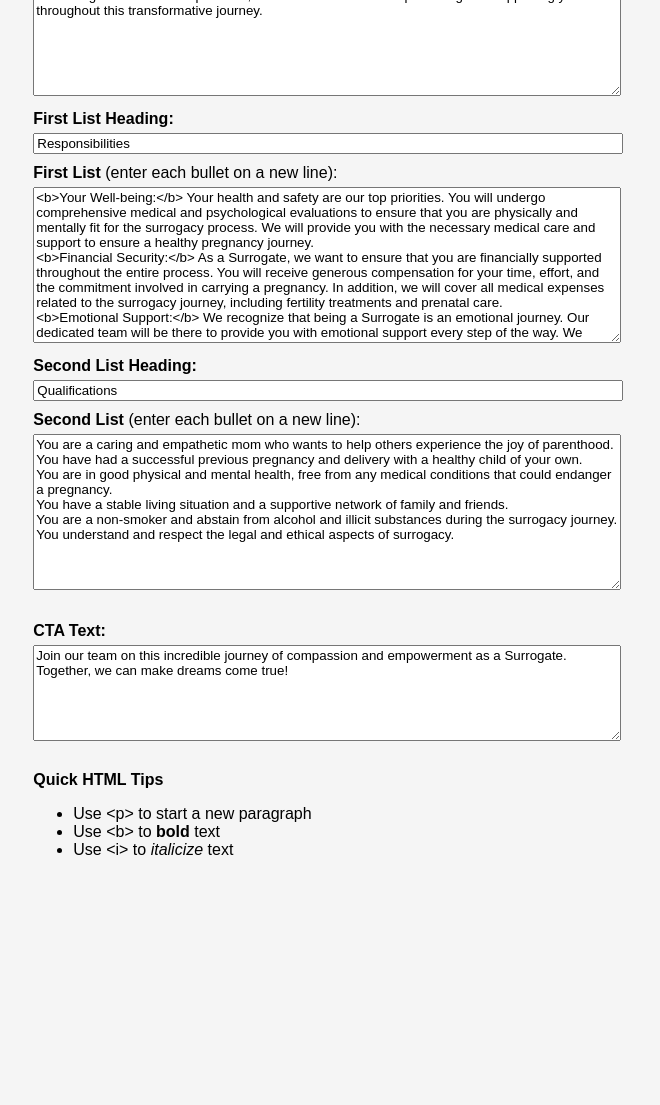
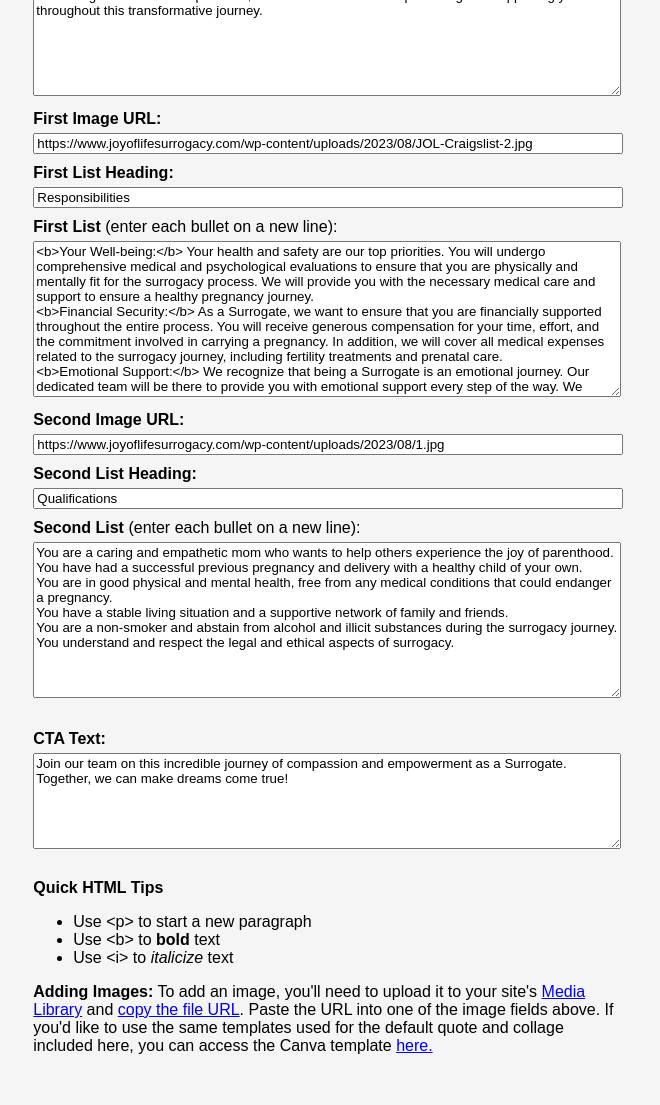
Before and after one commit to AnnieZillas/CraigslistHTML, a plain HTML site: page index.html in a window 1280 px wide. Shown: the part 364-1469 px from the top of the page, 0-660 px from the left. Drawn offline with Linux system fonts and the light colour scheme.

Commit message:
Update index.html

```diff
--- a/index.html
+++ b/index.html
@@ -31,7 +31,9 @@
       <b>Description:</b>
       <br><textarea id="description" rows="10" oninput="generateHTML()">Are you a compassionate and caring mom who wants to make a life-changing impact on others? As a Surrogate, you will have the incredible opportunity to help individuals or couples struggling with infertility to experience the joy of parenthood. We understand that your safety and financial well-being are of utmost importance, and we are committed to protecting and supporting you throughout this transformative journey.
       </textarea><br>
-
+      <!-- First Image Field -->
+      <b>First Image URL:</b>
+      <br><input type="text" id="imageOne" value="https://www.joyoflifesurrogacy.com/wp-content/uploads/2023/08/JOL-Craigslist-2.jpg" oninput="generateHTML()"><br>
       <!-- First List Heading Input Field -->
       <b>First List Heading:</b>
       <br><input type="text" id="listHeading" value="Responsibilities" oninput="generateHTML()"><br>
@@ -43,7 +45,9 @@
 <b>Financial Security:</b> As a Surrogate, we want to ensure that you are financially supported throughout the entire process. You will receive generous compensation for your time, effort, and the commitment involved in carrying a pregnancy. In addition, we will cover all medical expenses related to the surrogacy journey, including fertility treatments and prenatal care.
 <b>Emotional Support:</b> We recognize that being a Surrogate is an emotional journey. Our dedicated team will be there to provide you with emotional support every step of the way. We encourage open communication and will foster a positive relationship between you and the intended parents. Your well-being and emotional needs are of utmost importance to us.
 <b>Legal Protection:</b> We will guide you through the legal procedures involved in surrogacy, ensuring that you understand and are comfortable with all legal obligations and rights. We work with experienced legal professionals who will ensure that your rights and interests are protected throughout the process.</textarea><br>
-
+      <!-- Second Image Field -->
+      <b>Second Image URL:</b>
+      <br><input type="text" id="imageTwo" value="https://www.joyoflifesurrogacy.com/wp-content/uploads/2023/08/1.jpg" oninput="generateHTML()"><br>
       <!-- Second List Heading Input Field -->
       <b>Second List Heading:</b>
       <br><input type="text" id="QualHeading" value="Qualifications" oninput="generateHTML()"><br>
@@ -70,6 +74,7 @@ You understand and respect the legal and ethical aspects of surrogacy.</textarea
         <li>Use &lt;b&gt; to <b>bold</b> text</li>
         <li>Use &lt;i&gt; to <i>italicize</i> text</li>
       </ul>
+    <p><b>Adding Images:</b> To add an image, you'll need to upload it to your site's <a href="https://www.joyoflifesurrogacy.com/wp-admin/upload.php">Media Library</a> and <a href="https://www.wpbeginner.com/beginners-guide/how-to-get-the-url-of-images-you-upload-in-wordpress/">copy the file URL</a>. Paste the URL into one of the image fields above. If you'd like to use the same templates used for the default quote and collage included here, you can access the Canva template <a href="https://www.canva.com/design/DAFsYQO66LM/dEqY7rS3_wGGc1vKEKl7mw/view?utm_content=DAFsYQO66LM&utm_campaign=designshare&utm_medium=link&utm_source=publishsharelink&mode=preview">here.</a></p>
     </div>
 
     <!-- Right Column for Output and Preview -->
```
